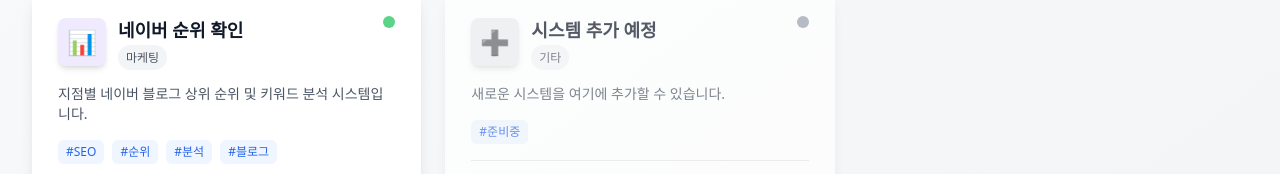
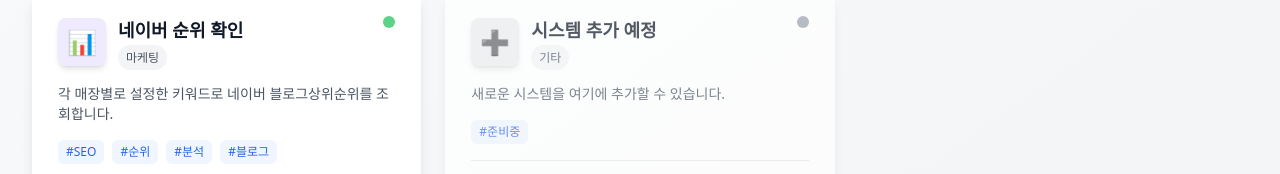
Before and after one commit to senti270/portal, a Next.js app: page / in a window 1280 px wide. Shown: the part 495-669 px from the top of the page. Built offline with nearby package versions, Linux system fonts and the light colour scheme.

Commit message:
Update: Change Naver ranking system description

```diff
--- a/data/systems.ts
+++ b/data/systems.ts
@@ -47,7 +47,7 @@ export const systems: System[] = [
   {
     id: 'naver-ranking',
     title: '네이버 순위 확인',
-    description: '지점별 네이버 블로그 상위 순위 및 키워드 분석 시스템입니다.',
+    description: '각 매장별로 설정한 키워드로 네이버 블로그상위순위를 조회합니다.',
     icon: '📊',
     color: '#8B5CF6',
     category: '마케팅',
```
